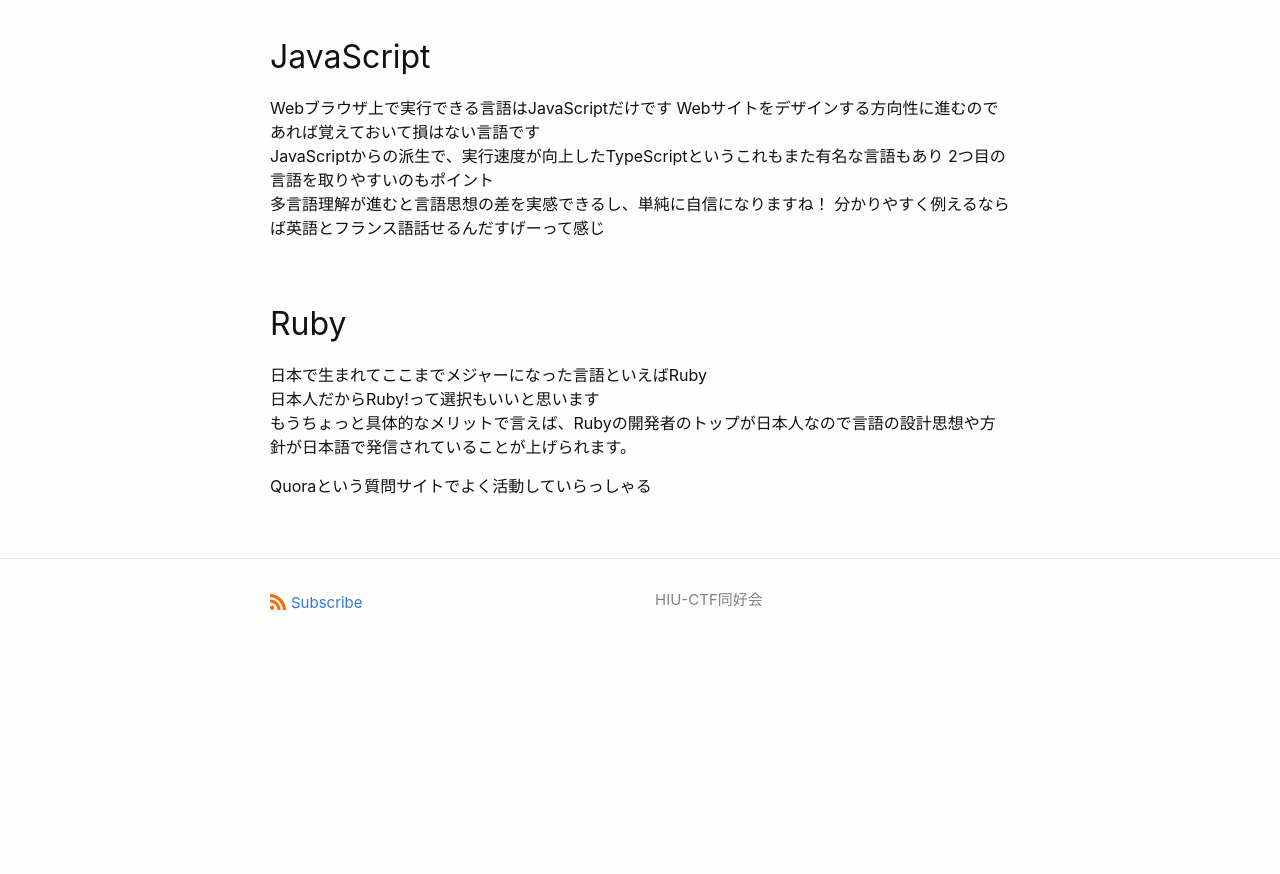
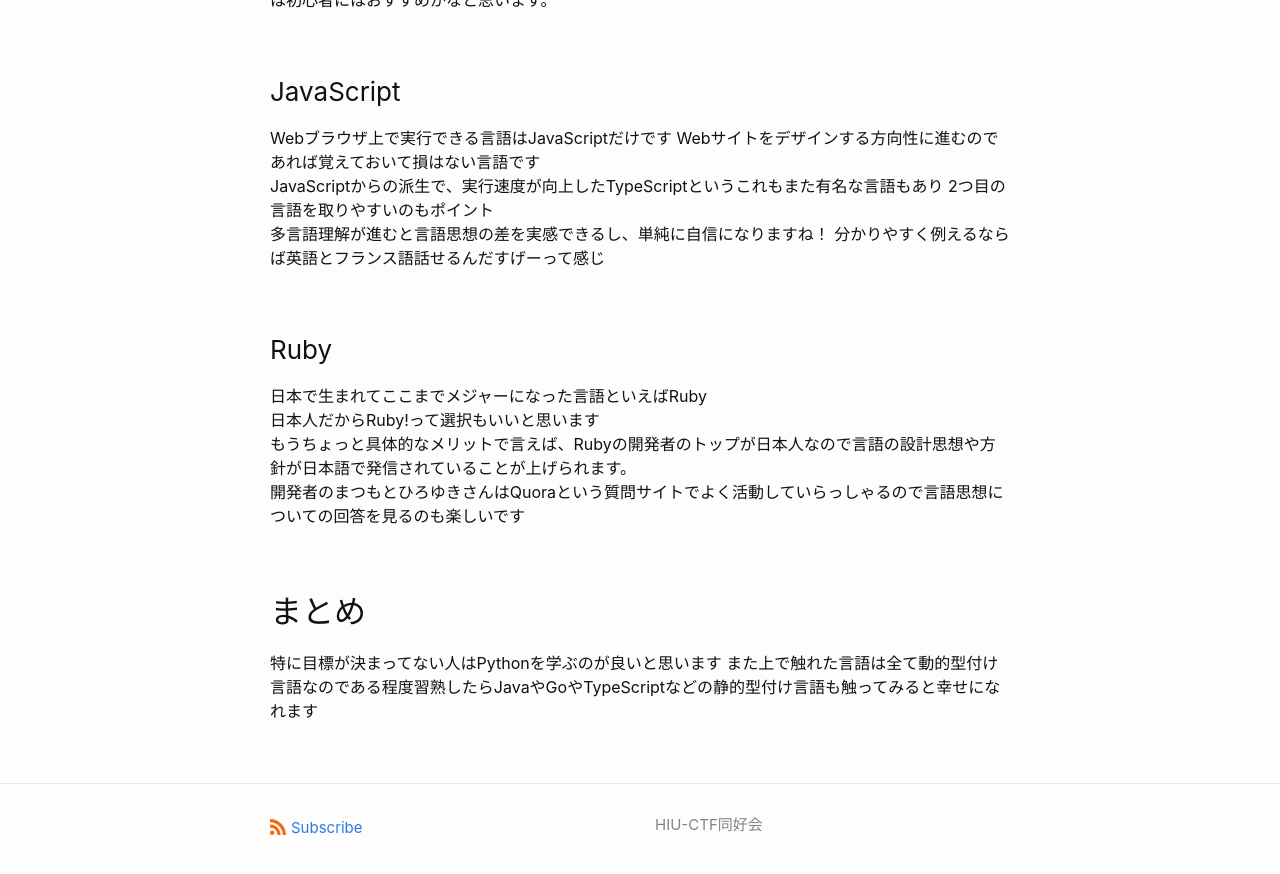
Before and after one commit to hiuctf/hiuctf.github.io, a Jekyll site: the page built from _posts/2021-06-09-differences-among-program-languages.markdown, in a window 1280 px wide and 900 px high, scrolled down 1064 px. Shown: the top 874 px of the window. Built offline with Jekyll 4.4.1, drawn with Linux system fonts in a browser that asks for light colours; before the commit the page ends 1739 px from its top, so only the background shows below that; some of the changed text lies outside the part shown.

Commit message:
update article

```diff
--- a/_posts/2021-06-09-differences-among-program-languages.markdown
+++ b/_posts/2021-06-09-differences-among-program-languages.markdown
@@ -18,6 +18,7 @@ date: 2021-06-09 23:07:49 +0900
 出来るなら幅広く使えて潰しの効く言語を習得したいと考えている人も多いはずです<br>
 そこで今回は私的初心者におすすめ言語とその理由を書いていこうと思います
 
+（書きかけの項目です）
 
 ## 選択の基準
 
@@ -38,17 +39,21 @@ date: 2021-06-09 23:07:49 +0900
 またプログラムでなにかしたいと思ったときに「Python Webサイト 作成」とか「Python アプリケーション 作成」とか検索すれば大抵のことは先人がやっていて懇切丁寧にに手順まで解説してくれちゃったりします<br>
 専門的に突き詰めると他言語に負けるけど、大抵のことはこれひとつで出来る。Pythonのそういった面は初心者にはおすすめかなと思います。
 
-## JavaScript
+### JavaScript
 
 Webブラウザ上で実行できる言語はJavaScriptだけです
 Webサイトをデザインする方向性に進むのであれば覚えておいて損はない言語です<br>
 JavaScriptからの派生で、実行速度が向上したTypeScriptというこれもまた有名な言語もあり 2つ目の言語を取りやすいのもポイント<br>
 多言語理解が進むと言語思想の差を実感できるし、単純に自信になりますね！ 分かりやすく例えるならば英語とフランス語話せるんだすげーって感じ
 
-## Ruby
+### Ruby
 
 日本で生まれてここまでメジャーになった言語といえばRuby<br>
 日本人だからRuby!って選択もいいと思います<br>
 もうちょっと具体的なメリットで言えば、Rubyの開発者のトップが日本人なので言語の設計思想や方針が日本語で発信されていることが上げられます。<br>
+開発者のまつもとひろゆきさんはQuoraという質問サイトでよく活動していらっしゃるので言語思想についての回答を見るのも楽しいです<br>
 
-Quoraという質問サイトでよく活動していらっしゃる
+## まとめ
+
+特に目標が決まってない人はPythonを学ぶのが良いと思います
+また上で触れた言語は全て動的型付け言語なのである程度習熟したらJavaやGoやTypeScriptなどの静的型付け言語も触ってみると幸せになれます
```
Also changed, not shown: other parts of _posts/2021-06-09-differences-among-program-languages.markdown (+1 -1 lines).
